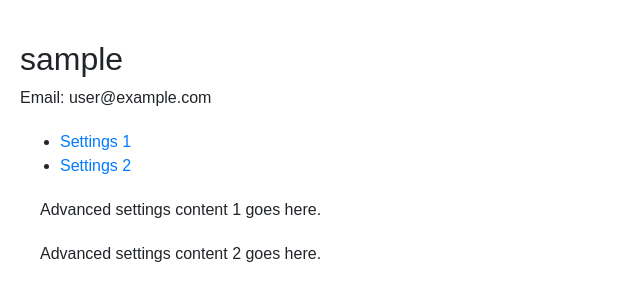
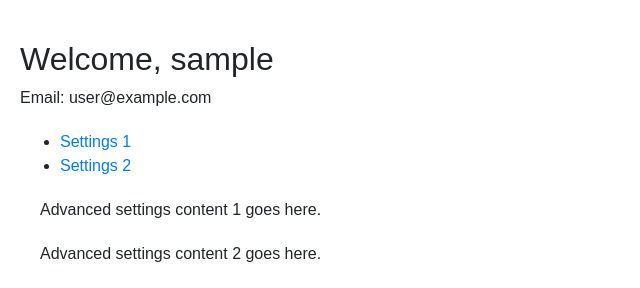
Before and after one commit to StatStud/test-hostgator, a PHP site: page /dashboard.php in a window 1280 px wide. Shown: the part 119-407 px from the top of the page, without its empty margins (0-640 px from the left). Run offline with PHP 8.4, Linux system fonts and the light colour scheme; the visitor is signed in with stand-in values (Sample User, id 1); data that the repository does not hold is empty; a stand-in replaces the project's code that opens the database connection.

Commit message:
update Mon Dec 25 20:23:52 EST 2023

```diff
--- a/dashboard.php
+++ b/dashboard.php
@@ -84,7 +84,7 @@ if ($_SERVER['REQUEST_METHOD'] === 'POST') {
     </div>
     <div class="profile-details" style="margin: 20px;">
       <!-- Generic details -->
-      <h2><?php echo $_SESSION['username']; ?></h2>
+      <h2> Welcome, <?php echo $_SESSION['username']; ?></h2>
       <p>Email: user@example.com</p>
       <!-- Add more generic details here -->
     </div>
```
